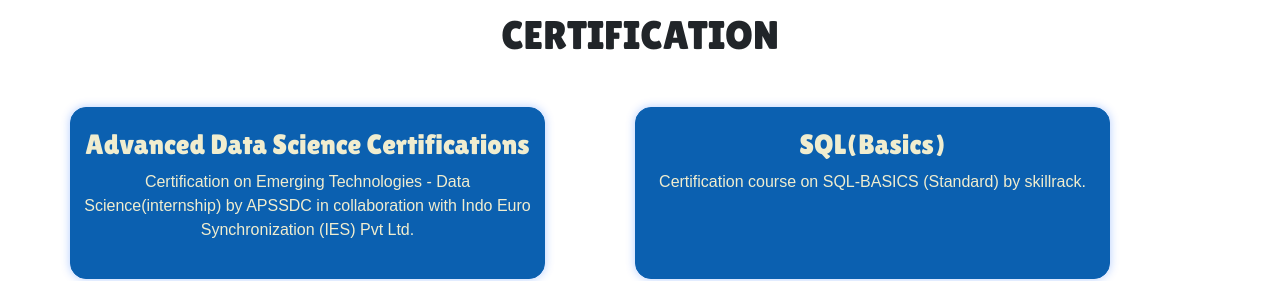
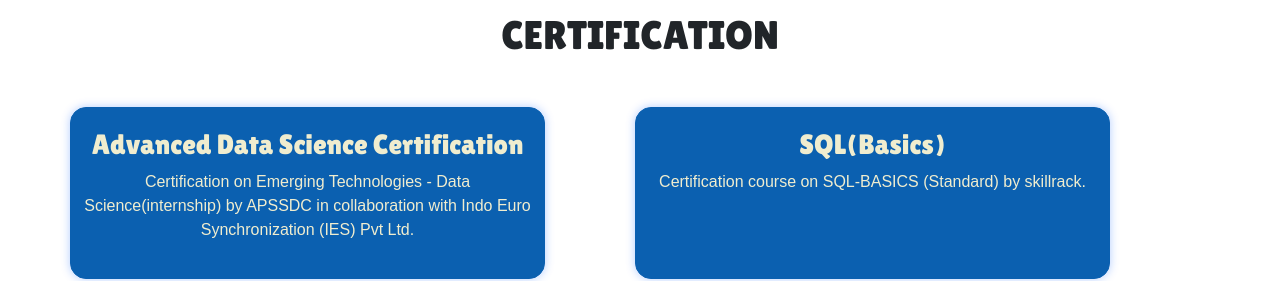
Before and after one commit to shantan125/Personal-Portfolio-Website, a plain HTML site: page index.html in a window 1280 px wide. Shown: the part 2040-2321 px from the top of the page. Drawn offline with nearby package versions, Linux system fonts and the light colour scheme; a web font is replaced by a local one.

Commit message:
Update index.html

```diff
--- a/index.html
+++ b/index.html
@@ -198,7 +198,7 @@
     <div class="row">
       <!-- Certification -->
       <div class="col-md-5 certification text-center">
-        <h3 class="certhead">Advanced Data Science Certifications</h3>
+        <h3 class="certhead">Advanced Data Science Certification</h3>
         <p>Certification on Emerging Technologies - Data Science(internship) by APSSDC in
           collaboration with Indo Euro Synchronization (IES) Pvt Ltd.</p>
       </div>
```
